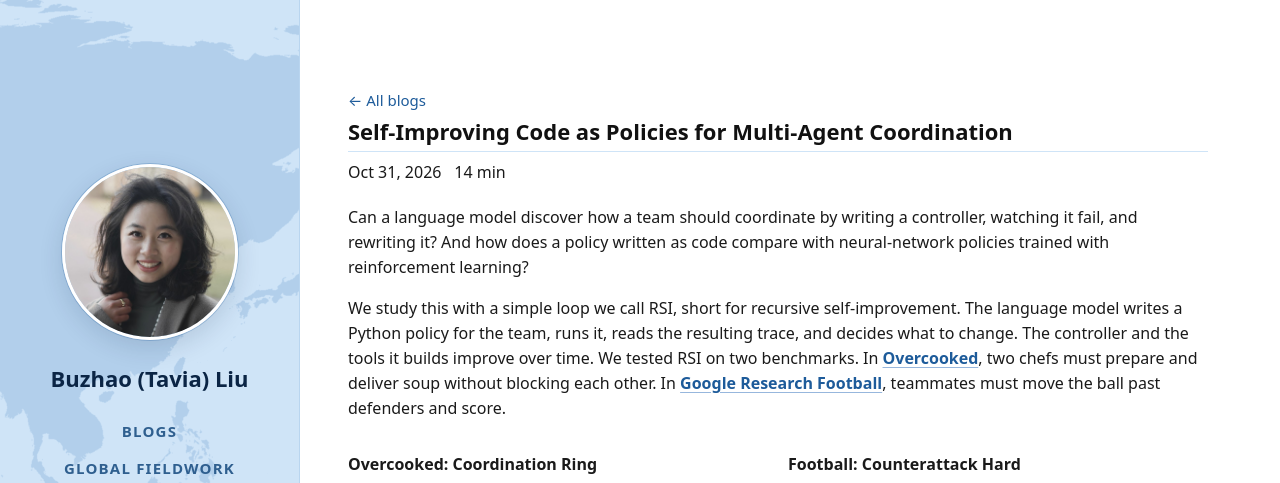
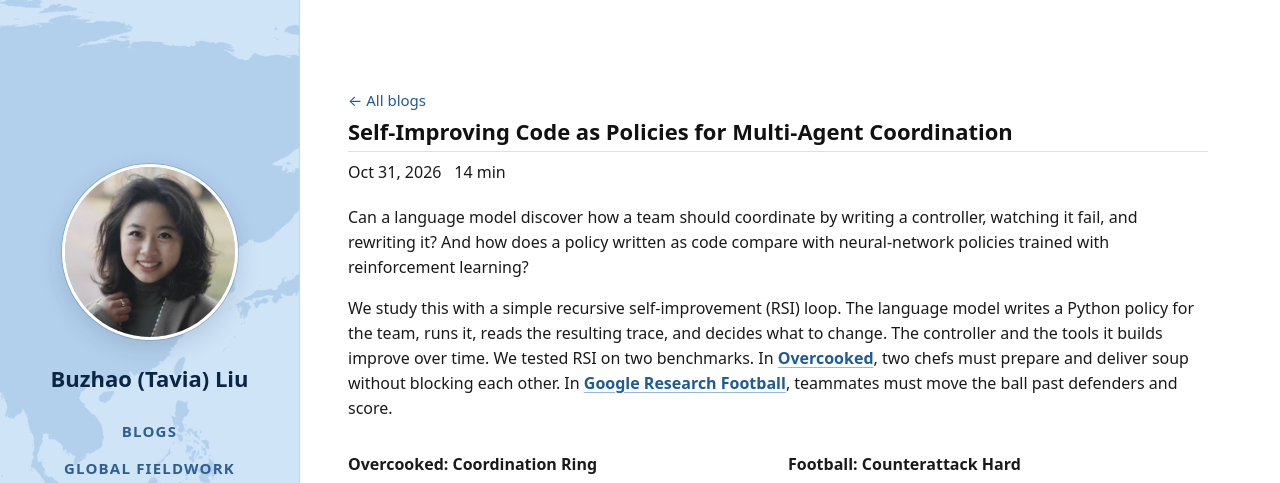
Before and after one commit to tavia-liu/tavia-liu.github.io, a Jekyll site: the page built from _posts/2026-10-31-self-improving-code-as-policies.md, in a window 1280 px wide and 900 px high, cut to the strip 0-483 px from the top of the window. Built offline with Jekyll 4.4.1, drawn with Linux system fonts in a browser that asks for light colours.

Commit message:
Intro: RSI as existing term

```diff
--- a/_posts/2026-10-31-self-improving-code-as-policies.md
+++ b/_posts/2026-10-31-self-improving-code-as-policies.md
@@ -11,7 +11,7 @@
 
 Can a language model discover how a team should coordinate by writing a controller, watching it fail, and rewriting it? And how does a policy written as code compare with neural-network policies trained with reinforcement learning?
 
-We study this with a simple loop we call RSI, short for recursive self-improvement. The language model writes a Python policy for the team, runs it, reads the resulting trace, and decides what to change. The controller and the tools it builds improve over time. We tested RSI on two benchmarks. In [Overcooked](https://github.com/HumanCompatibleAI/overcooked_ai), two chefs must prepare and deliver soup without blocking each other. In [Google Research Football](https://github.com/google-research/football), teammates must move the ball past defenders and score.
+We study this with a simple recursive self-improvement (RSI) loop. The language model writes a Python policy for the team, runs it, reads the resulting trace, and decides what to change. The controller and the tools it builds improve over time. We tested RSI on two benchmarks. In [Overcooked](https://github.com/HumanCompatibleAI/overcooked_ai), two chefs must prepare and deliver soup without blocking each other. In [Google Research Football](https://github.com/google-research/football), teammates must move the ball past defenders and score.
 
 <figure style="margin: 2rem 0;">
   <div style="display: grid; grid-template-columns: repeat(auto-fit, minmax(min(100%, 260px), 1fr)); gap: 1.25rem;">
```
